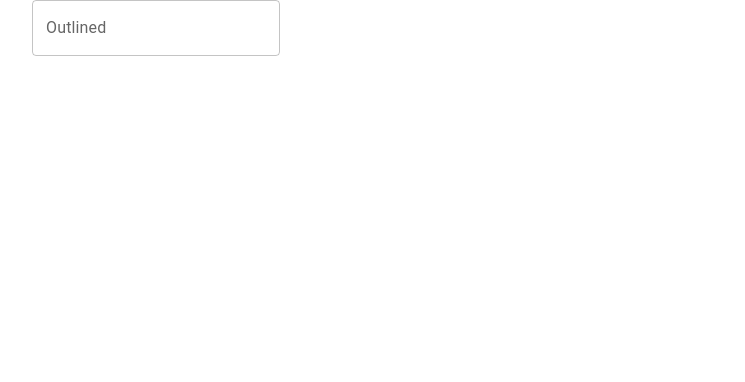
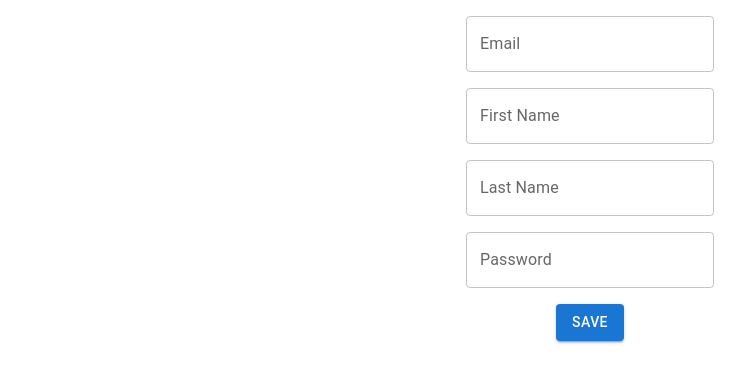
Before and after one commit to jed212/Realtime-chat-app, a React (Create React App) app in the folder chat-app-frontend/frontend/: page / in a window 1280 px wide. Shown: the top 382 px of the page, without its empty margins (50-795 px from the left). Built offline with nearby package versions, Linux system fonts and the light colour scheme.

Commit message:
configure register

```diff
--- a/chat-app-frontend/frontend/src/App.js
+++ b/chat-app-frontend/frontend/src/App.js
@@ -1,3 +1,4 @@
+import React from 'react';
 import logo from './logo.svg';
 import './App.css';
 import Register from './Components/Register';
--- a/chat-app-frontend/frontend/src/Components/Register.js
+++ b/chat-app-frontend/frontend/src/Components/Register.js
@@ -1,11 +1,26 @@
 import React from 'react';
-import {TextField} from '@mui/material';
+import ReactDOM from 'react-dom'
+import {TextField, Button} from '@mui/material';
 
 export default function Register() {
   return (
     <>
-      <div className='container'>
-      <TextField id="outlined-basic" label="Outlined" variant="outlined" />
+      <div className='container text-center'>
+        <div className='mt-3'>
+          <TextField id="email" type="email" label="Email" variant="outlined" />
+        </div>
+        <div className='mt-3'>
+        <TextField id="first_name" type="text" label="First Name" variant="outlined" />
+        </div>
+        <div className='mt-3'>
+        <TextField id="last_name" type="text" label="Last Name" variant="outlined" />
+        </div>
+        <div className='mt-3'>
+        <TextField id="password" type="password" label="Password" variant="outlined" />
+        </div>
+        <div className='mt-3'>
+        <Button variant='contained'>Save</Button>
+        </div>
       </div>
     </>
   );
```
